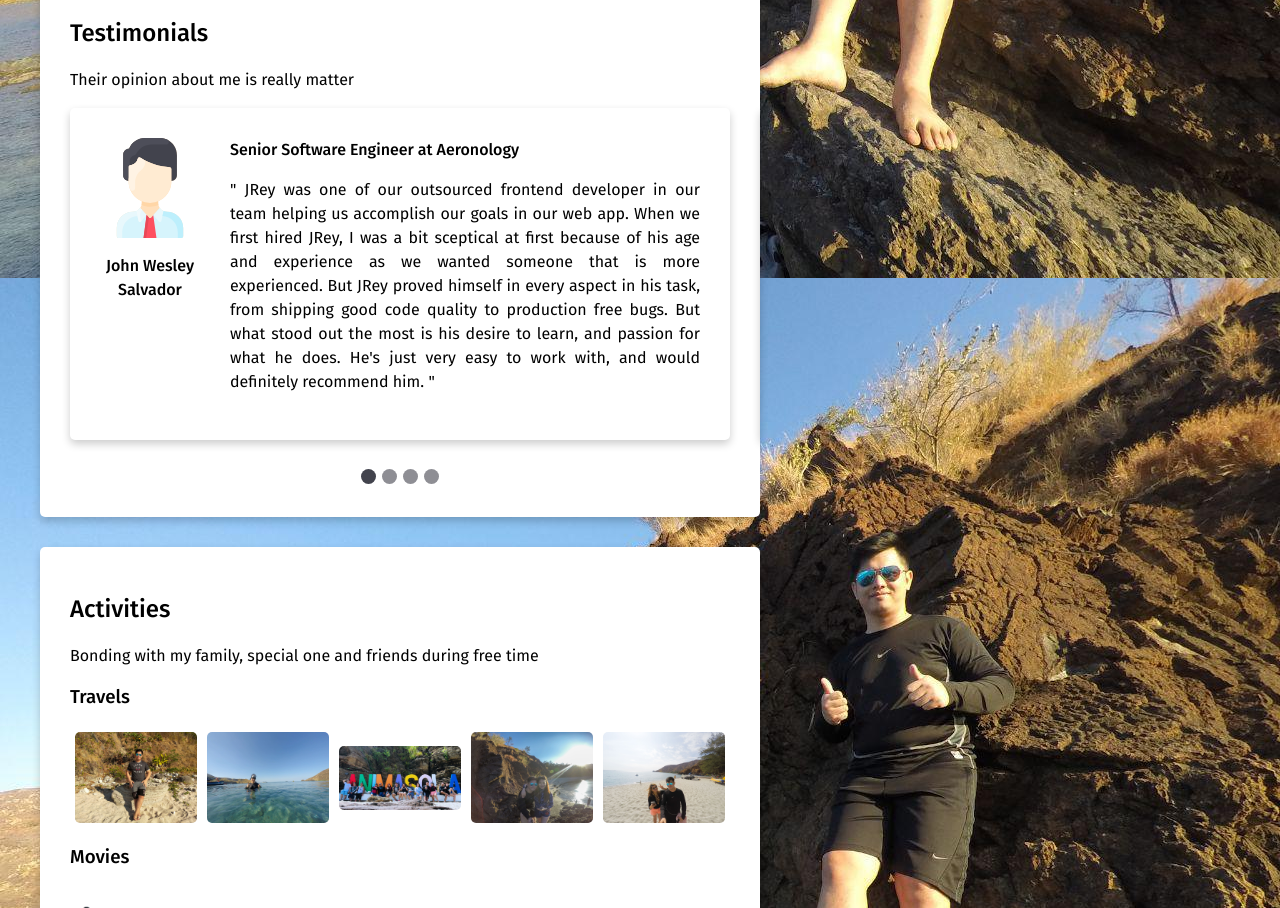
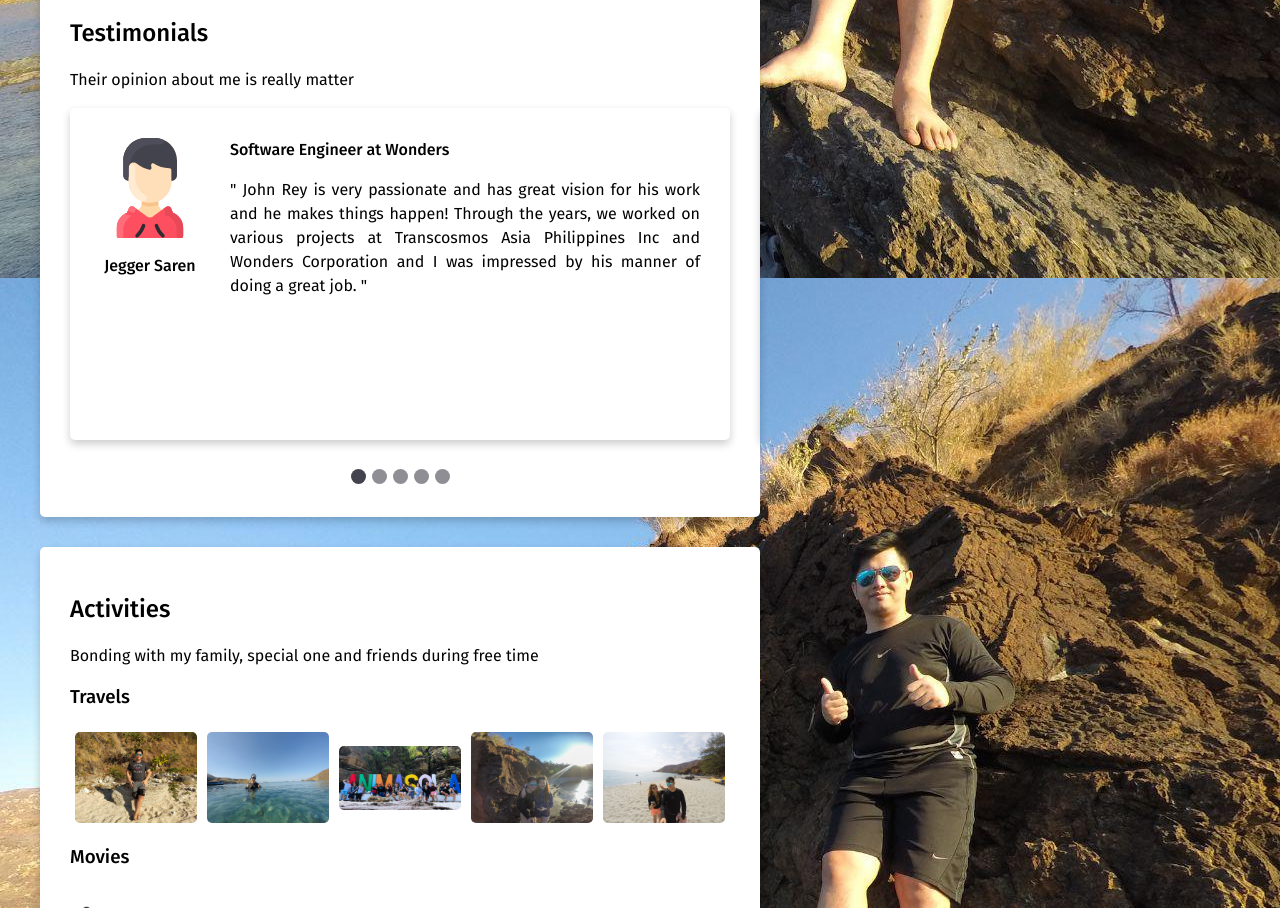
Before and after one commit to jreybaylen/web-portfolio, a React (Create React App) app: page / in a window 1280 px wide. Shown: the part 2600-3508 px from the top of the page. Built offline with nearby package versions, Linux system fonts and the light colour scheme.

Commit message:
Update about and contacts page

```diff
--- a/src/pages/About/content.js
+++ b/src/pages/About/content.js
@@ -136,6 +136,16 @@ const skills = [
 ]
 const testimonials = [
     {
+        key: 'jegger-saren',
+        icon: 'michael',
+        name: 'Jegger Saren',
+        jobInformation: 'Software Engineer at Wonders',
+        recommendation: `
+            John Rey is very passionate and has great vision for his work and he makes things happen!
+            Through the years, we worked on various projects at Transcosmos Asia Philippines Inc and Wonders Corporation and I was impressed by his manner of doing a great job.
+        `
+    },
+    {
         key: 'john-wesley-salvador',
         icon: 'wesley',
         name: 'John Wesley Salvador',
--- a/src/pages/Contacts/content.js
+++ b/src/pages/Contacts/content.js
@@ -20,7 +20,7 @@ const contacts = [
     {
         key: 'gmail-contact',
         title: 'Gmail',
-        url: 'https://mail.google.com/mail/?view=cm&amp;to=johnreybaylen211995@gmail.com',
+        url: 'https://mail.google.com/mail/?view=cm&to=johnreybaylen211995@gmail.com',
         gallery: gmailGallery
     },
     {
```
